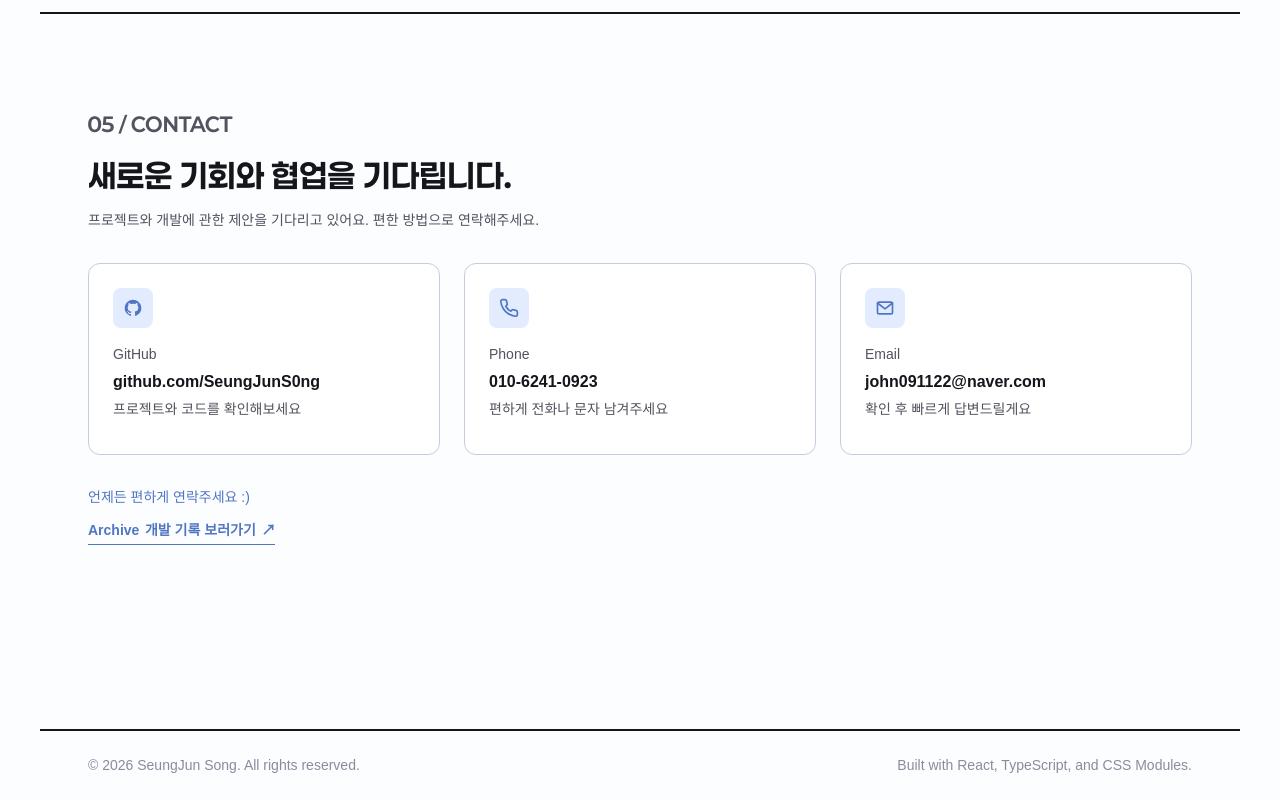
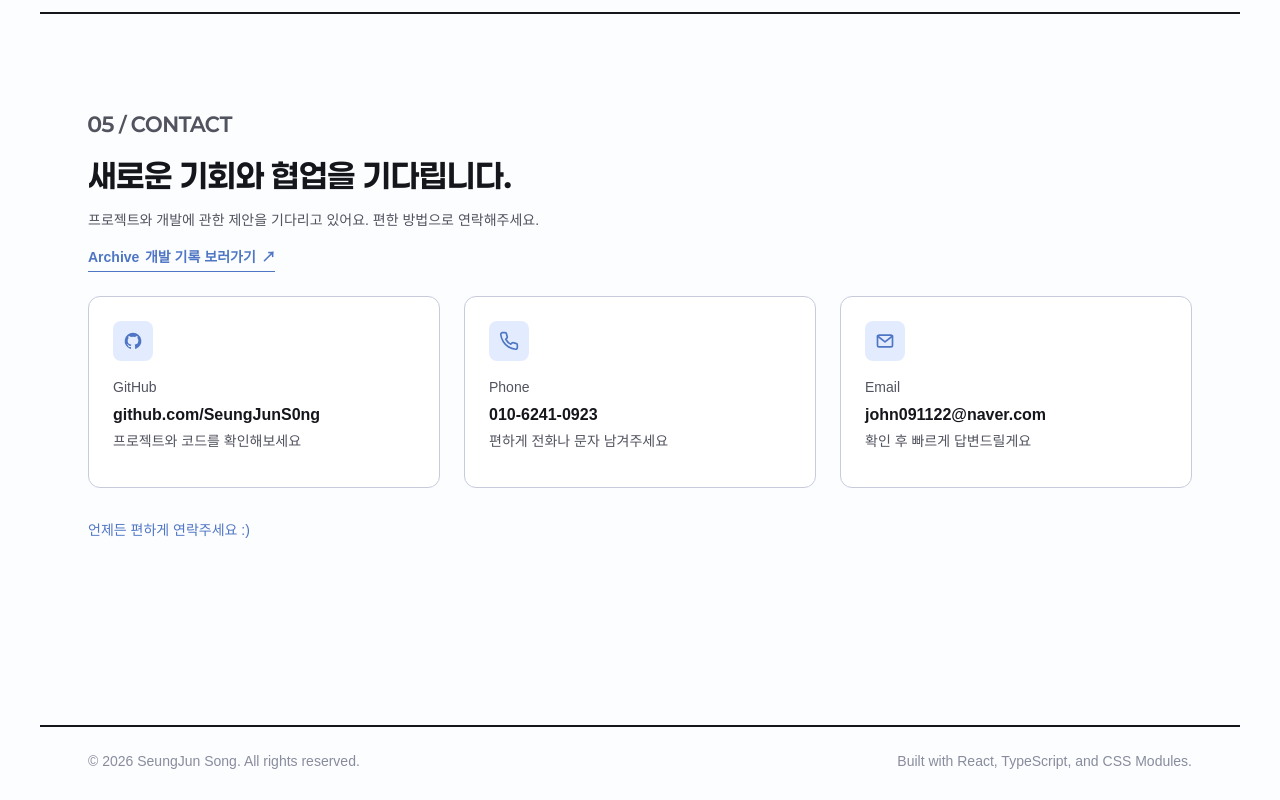
Before and after one commit to SeungJunS0ng/portfolio-site, a React (Vite) app: page / in a window 1280 px wide. Shown: the part 3065-3865 px from the top of the page. Built offline with nearby package versions, Linux system fonts and the light colour scheme; no server answers; a web font is replaced by a local one.

Commit message:
style: Contact Archive 바로가기 위치 조정
- 소개 문단 아래로 이동해 개발 기록 탐색 흐름 개선

```diff
--- a/src/pages/Home/sections/Contact/Contact.module.css
+++ b/src/pages/Home/sections/Contact/Contact.module.css
@@ -13,7 +13,7 @@
   display: grid;
   grid-template-columns: repeat(3, minmax(0, 1fr));
   gap: 1.5rem;
-  margin-top: 2rem;
+  margin-top: 1.5rem;
 }
 
 .card {
@@ -78,7 +78,7 @@
   align-items: center;
   gap: 0.35rem;
   width: fit-content;
-  margin-top: 0.75rem;
+  margin-top: 1rem;
   color: var(--blue-700);
   font: var(--font-small);
   font-weight: 700;
--- a/src/pages/Home/sections/Contact/Contact.tsx
+++ b/src/pages/Home/sections/Contact/Contact.tsx
@@ -11,6 +11,11 @@ export function Contact() {
         프로젝트와 개발에 관한 제안을 기다리고 있어요. 편한 방법으로
         연락해주세요.
       </p>
+      <Link to="/archive" className={styles.archiveLink}>
+        <strong>Archive</strong>
+        <span>개발 기록 보러가기</span>
+        <span aria-hidden="true">↗</span>
+      </Link>
 
       <div className={styles.cards}>
         <a
@@ -68,11 +73,6 @@ export function Contact() {
       </div>
 
       <p className={styles.message}>언제든 편하게 연락주세요 :)</p>
-      <Link to="/archive" className={styles.archiveLink}>
-        <strong>Archive</strong>
-        <span>개발 기록 보러가기</span>
-        <span aria-hidden="true">↗</span>
-      </Link>
     </section>
   );
 }
```
